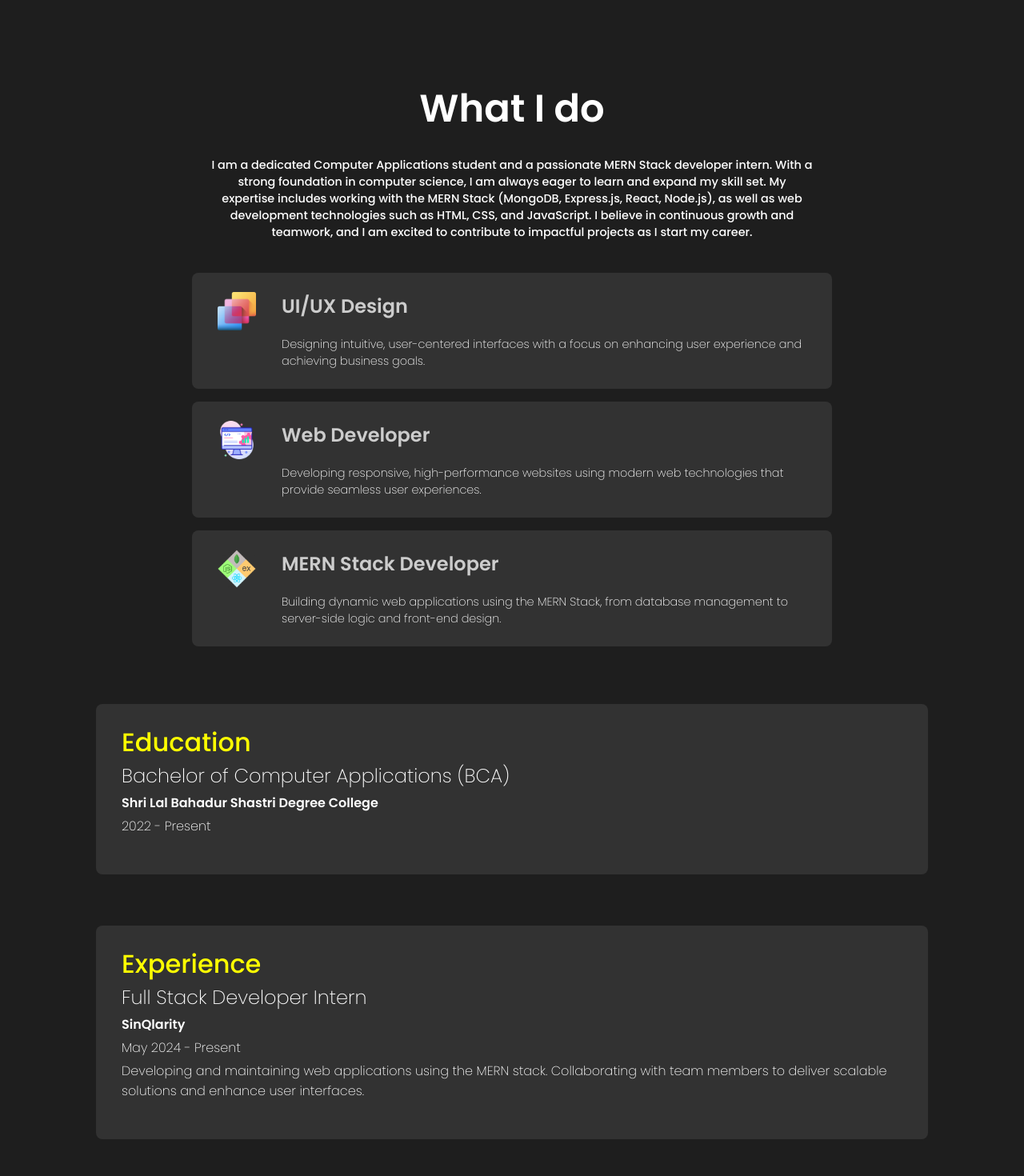
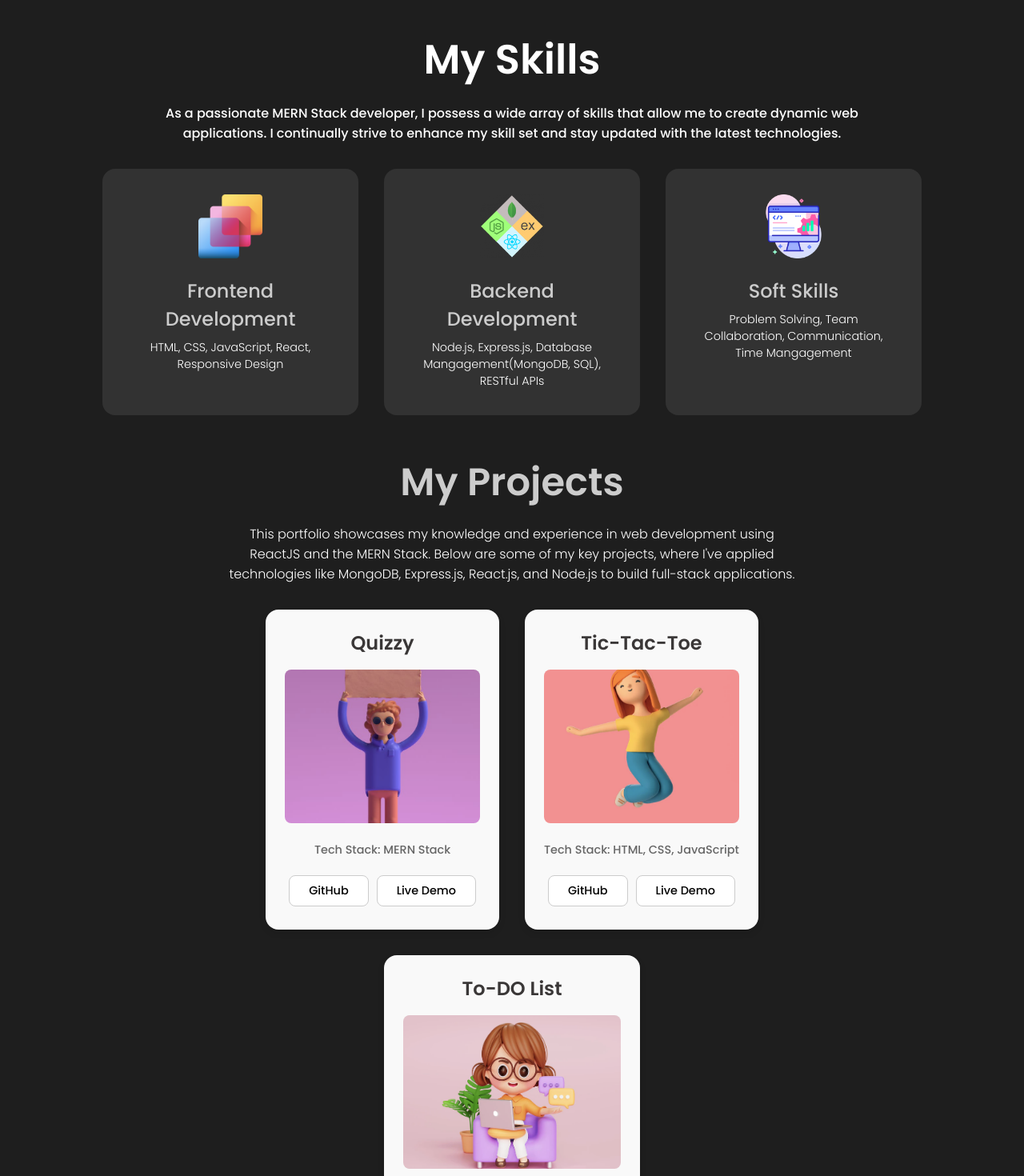
Before and after one commit to SunainaAnand28/Portfolio, a React (Create React App) app: page / in a window 1280 px wide. Shown: the part 700-2170 px from the top of the page at 80% size. Built offline with nearby package versions, Linux system fonts and the light colour scheme.

Commit message:
Modified skills

```diff
--- a/src/components/Skills/skills.css
+++ b/src/components/Skills/skills.css
@@ -1,4 +1,4 @@
-#skills {
+#new-skills {
     overflow: hidden;
     width: 100vw;
     max-width: 65rem;
@@ -8,164 +8,90 @@
     justify-content: center;
     text-align: center;
     margin: 0 auto;
+    padding: 2rem 0;
 }
 
-.skillTitle {
-    font-size: 3rem;
-    font-weight: 600;
-    padding-top: 3rem;
-    margin-top: 3rem;
-    margin-bottom: 1.5rem;
+.newSkillTitle {
+    font-size: 3.2rem;
+    font-weight: 700;
+    margin-bottom: 1rem;
 }
 
-.skillDesc {
+.newSkillDesc {
     font-weight: 400;
-    font-size: 0.9rem;
-    max-width: 51rem;
+    font-size: 1rem;
+    max-width: 60rem;
     padding: 0 2rem;
+    margin-bottom: 2rem;
 }
 
-.skillBars {
-    margin: 1.5rem;
-    width: 100vw;
-    max-width: 80%;
-    text-align: left;
+.newSkillCards {
+    display: flex;
+    flex-wrap: wrap;
+    justify-content: center;
+    gap: 2rem;
 }
 
-.skillBar {
-    display: flex;
-    margin: 1rem;
-    padding: 1.5rem 2rem;
-    border-radius: 0.5rem;
-    background: rgb(50,50,50);
+.newSkillCard {
+    background: rgb(50, 50, 50);
+    border-radius: 1rem;
+    padding: 2rem;
+    width: 20rem;
+    transition: transform 0.3s, box-shadow 0.3s;
 }
 
-.skillBarImg {
-    object-fit: cover;
-    height: 3rem;
-    width: 3rem;
-    margin-right: 2rem;
+.newSkillCard:hover {
+    transform: translateY(-5px);
+    box-shadow: 0 4px 20px rgba(0, 0, 0, 0.2);
 }
 
-.skillBarText > p {
-    font-size: 0.9rem;
-    font-weight: 200;
+.newSkillCardImg {
+    object-fit: cover;
+    height: 5rem;
+    width: 5rem;
+    margin-bottom: 1rem;
 }
 
-@media screen and (max-width: 720px) {
-    .skillBarText > p {
-        font-size: 2vw;
-    }
+.newSkillCard h2 {
+    font-size: 1.5rem;
+    margin-bottom: 0.5rem;
+    font-weight: 500;
 }
 
-@media screen and (max-width: 480px) {
-    .skillBarText > p {
-        font-size: 3vw;
-    }
-
-    .skillBarImg {
-        height: 2.25rem;
-        width: 2.25rem;
-    }
-
-    .skillBarText > h2 {
-        font-size: 5vw;
-    }
-}
-
-/* Education Section */
-#education {
-    margin: 2rem auto;
-    width: 100vw;
-    max-width: 65rem;
-    text-align: left;
-    padding: 1.5rem 2rem;
-    background: rgb(50,50,50);
-    border-radius: 0.5rem;
-}
-
-.eduTitle {
-    font-size: 2rem;
-    font-weight: 400;
-    color: yellow;
-    margin-bottom: 1rem;
-    text-align: center;
-}
-
-.eduItem {
-    margin-bottom: 1.5rem;
-}
-
-.eduItem h3 {
-    font-size: 1.5rem;
-    font-weight: 200;
-}
-
-.eduItem p {
-    font-size: 1rem;
-    font-weight: 100;
-    margin-top: 0.25rem;
-}
-
-/* Experience Section */
-#experience {
-    margin: 2rem auto;
-    width: 100vw;
-    max-width: 65rem;
-    text-align: left;
-    padding: 1.5rem 2rem;
-    background: rgb(50,50,50);
-    border-radius: 0.5rem;
-}
-
-.expTitle {
-    font-size: 2rem;
-    font-weight: 400;
-    color: yellow;
-    margin-bottom: 1rem;
-    text-align: center;
-}
-
-.expItem {
-    margin-bottom: 1.5rem;
-}
-
-.expItem h3 {
-    font-size: 1.5rem;
-    font-weight: 200;
-}
-
-.expItem p {
-    font-size: 1rem;
-    font-weight: 100;
-    margin-top: 0.25rem;
+.newSkillCard p {
+    font-size: 0.9rem;
+    font-weight: 300;
 }
 
 /* Responsive adjustments */
 @media screen and (max-width: 720px) {
-    .eduTitle, .expTitle {
-        font-size: 2rem;
+    .newSkillTitle {
+        font-size: 2.5rem;
     }
 
-    .eduItem h3, .expItem h3 {
-        font-size: 1.5rem;
+    .newSkillCard h2 {
+        font-size: 1.25rem;
     }
 
-    .eduItem p, .expItem p {
+    .newSkillDesc {
         font-size: 0.9rem;
     }
 }
 
 @media screen and (max-width: 480px) {
-    .eduTitle, .expTitle {
-        font-size: 1.8rem;
+    .newSkillTitle {
+        font-size: 2rem;
     }
 
-    .eduItem h3, .expItem h3 {
-        font-size: 1.3rem;
+    .newSkillCard {
+        width: 90%;
     }
 
-    .eduItem p, .expItem p {
+    .newSkillCard h2 {
+        font-size: 1.1rem;
+    }
+
+    .newSkillDesc {
         font-size: 0.8rem;
     }
 }
--- a/src/components/Skills/skills.js
+++ b/src/components/Skills/skills.js
@@ -5,59 +5,32 @@ import UI from '../../assets/ui-design.png';
 import webdev from '../../assets/web-dev.png';
 import Mern from '../../assets/mern.png';
 
-const Skills = () => {
+const NewSkills = () => {
   return (
-    <section id='skills'>
-        <span className='skillTitle'>What I do</span>
-        <span className='skillDesc'>
-            I am a dedicated Computer Applications student and a passionate MERN Stack developer intern. With a strong foundation in computer science, I am always eager to learn and expand my skill set. My expertise includes working with the MERN Stack (MongoDB, Express.js, React, Node.js), as well as web development technologies such as HTML, CSS, and JavaScript. I believe in continuous growth and teamwork, and I am excited to contribute to impactful projects as I start my career.
-        </span>
-        <div className='skillBars'>
-            <div className='skillBar'>
-                <img src={UI} alt='UI/UX' className='skillBarImg'></img>
-                <div className='skillBarText'>
-                    <h2>UI/UX Design</h2>
-                    <p>Designing intuitive, user-centered interfaces with a focus on enhancing user experience and achieving business goals.</p>
-                </div>
-            </div>
-            <div className='skillBar'>
-                <img src={webdev} alt='Web-Dev' className='skillBarImg'></img>
-                <div className='skillBarText'>
-                    <h2>Web Developer</h2>
-                    <p>Developing responsive, high-performance websites using modern web technologies that provide seamless user experiences.</p>
-                </div>
-            </div>
-            <div className='skillBar'>
-                <img src={Mern} alt='MERN-Stack' className='skillBarImg'></img>
-                <div className='skillBarText'>
-                    <h2>MERN Stack Developer</h2>
-                    <p>Building dynamic web applications using the MERN Stack, from database management to server-side logic and front-end design.</p>
-                </div>
-            </div>
+    <section id='new-skills'>
+      <span className='newSkillTitle'>My Skills</span>
+      <span className='newSkillDesc'>
+        As a passionate MERN Stack developer, I possess a wide array of skills that allow me to create dynamic web applications. I continually strive to enhance my skill set and stay updated with the latest technologies.
+      </span>
+      <div className='newSkillCards'>
+        <div className='newSkillCard'>
+          <img src={UI} alt='Frontend Development' className='newSkillCardImg' />
+          <h2>Frontend Development</h2>
+          <p>HTML, CSS, JavaScript, React, Responsive Design </p>
         </div>
+        <div className='newSkillCard'>
+          <img src={Mern} alt='Backend Development' className='newSkillCardImg' />
+          <h2>Backend Development</h2>
+          <p>Node.js, Express.js, Database Mangagement(MongoDB, SQL), RESTful APIs </p>
+        </div>
+        <div className='newSkillCard'>
+          <img src={webdev} alt='Soft Skills' className='newSkillCardImg' />
+          <h2>Soft Skills</h2>
+          <p>Problem Solving, Team Collaboration, Communication, Time Mangagement</p>
+        </div>
+      </div>
+    </section>
+  );
+};
 
-        {/* Education Section */}
-        <section id='education'>
-            <span className='eduTitle'>Education</span>
-            <div className='eduItem'>
-                <h3>Bachelor of Computer Applications (BCA)</h3>
-                <p><strong>Shri Lal Bahadur Shastri Degree College</strong></p>
-                <p>2022 - Present</p>
-            </div>
-        </section>
-
-        {/* Experience Section */}
-        <section id='experience'>
-            <span className='expTitle'>Experience</span>
-            <div className='expItem'>
-                <h3>Full Stack Developer Intern</h3>
-                <p><strong>SinQlarity</strong></p>
-                <p>May 2024 - Present</p>
-                <p>Developing and maintaining web applications using the MERN stack. Collaborating with team members to deliver scalable solutions and enhance user interfaces.</p>
-            </div>
-        </section>
-    </section>
-  )
-}
-
-export default Skills;
+export default NewSkills;
```
